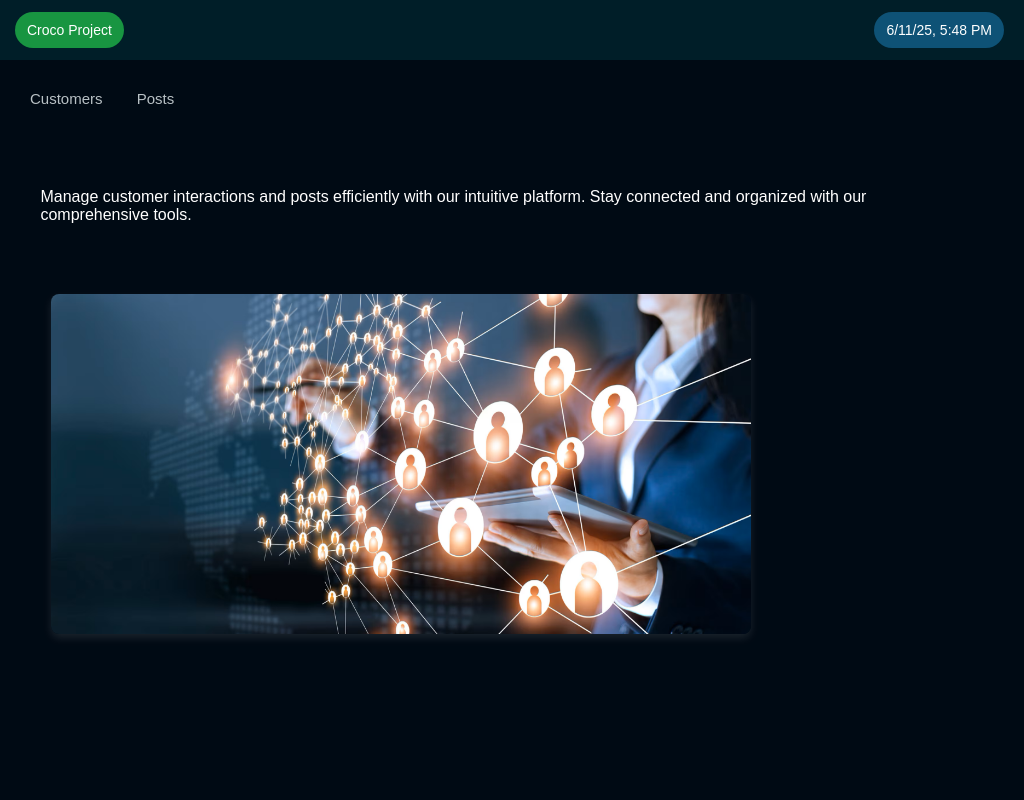
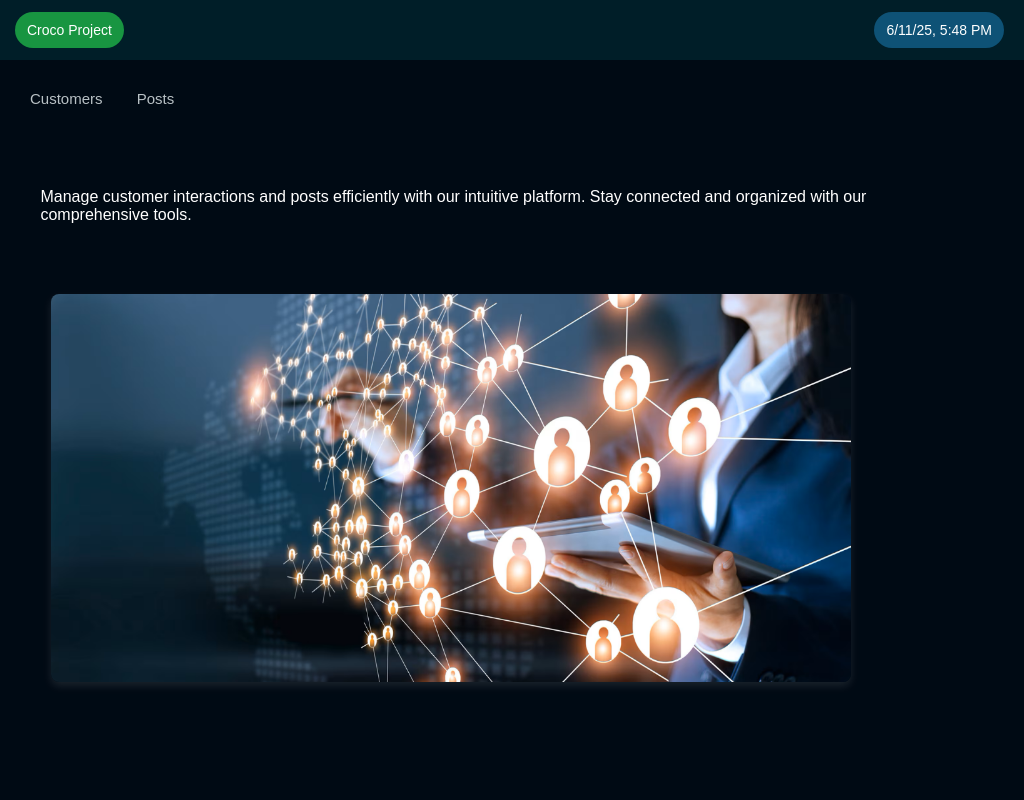
Before and after one commit to Jgarkoo/User-Post-Portal, an Angular app: page /home in a window 1024 px wide. Shown: the top 800 px of the page. Built offline with nearby package versions, Linux system fonts and the light colour scheme.

Commit message:
made some changes in visual

```diff
--- a/src/app/main/main.component.scss
+++ b/src/app/main/main.component.scss
@@ -106,7 +106,7 @@ main{
         margin-top: 40px !important;
         left: 5% !important;
         img{
-            width: 700px !important;
+            width: 800px !important;
         }
     }
 
```
